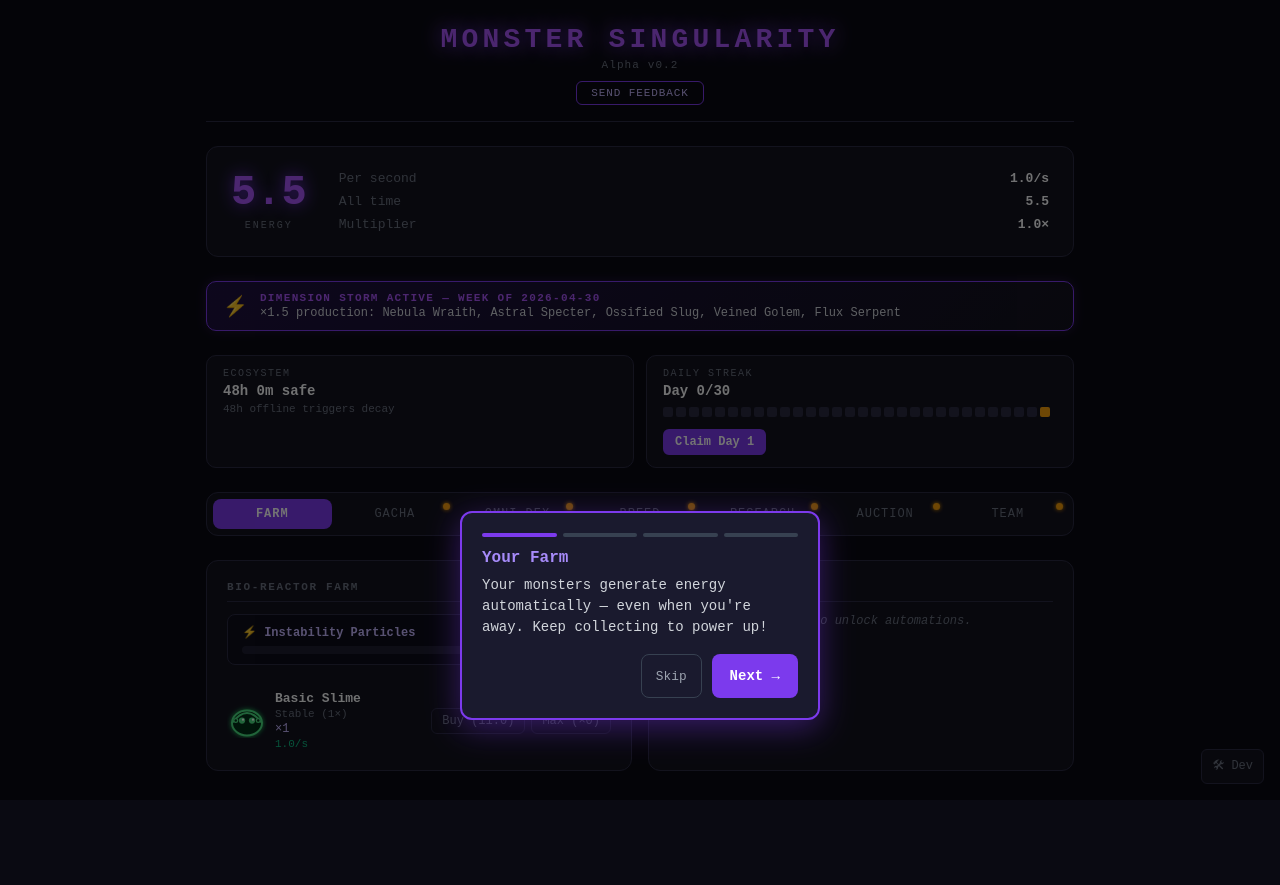
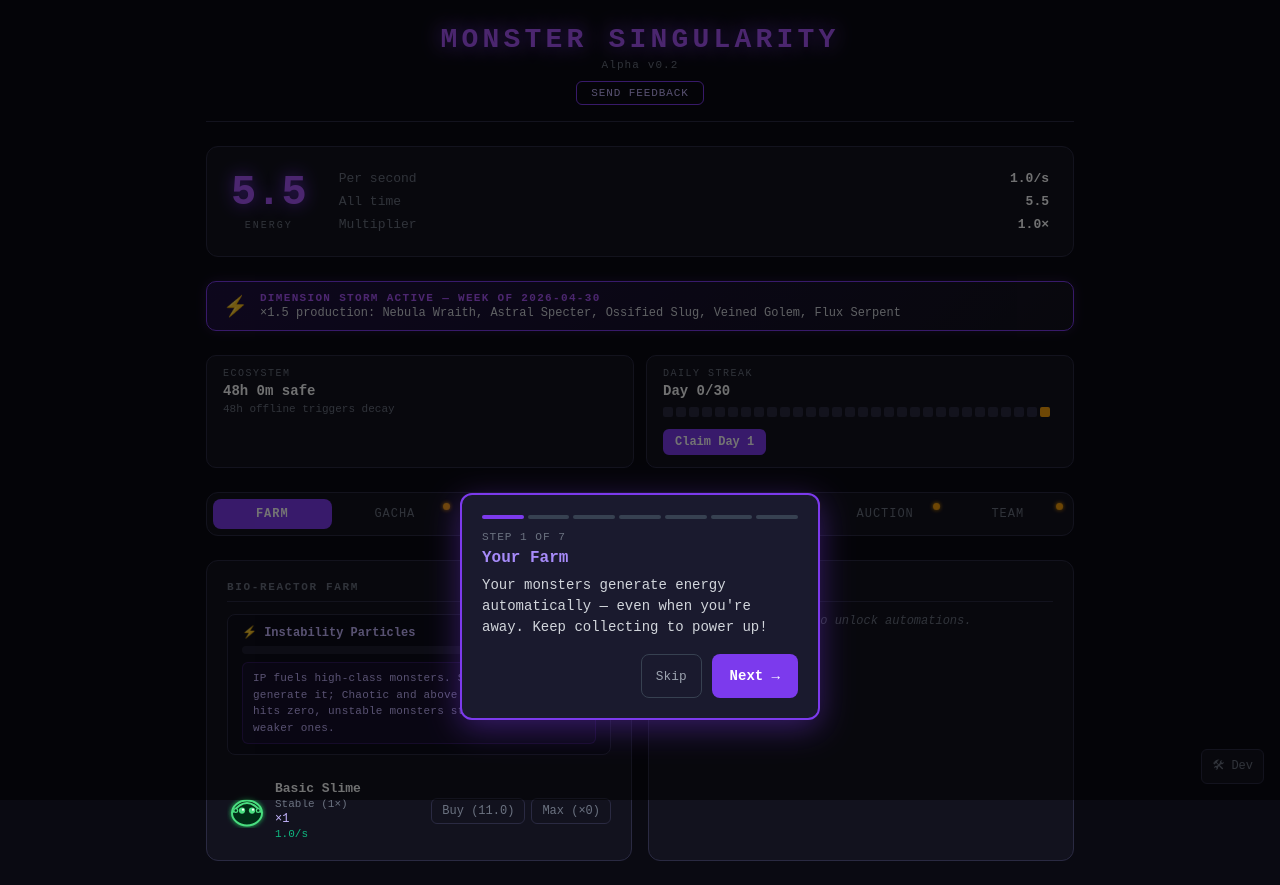
Before and after one commit to 2fast2hunter-ai/monster-singularity, a React (Vite) app in the folder monster-singularity/: page / in a window 1280 px wide. Before the commit the page ends 800 px from the top, so only its background shows below. Built offline with nearby package versions, Linux system fonts and the light colour scheme.

Commit message:
Extend onboarding to 7 steps (Gacha/Research/Team), add IP meter first-time hint

```diff
--- a/monster-singularity/src/App.css
+++ b/monster-singularity/src/App.css
@@ -1581,6 +1581,32 @@ body {
   letter-spacing: 0.04em;
 }
 
+.ip-hint-btn {
+  background: none;
+  border: none;
+  color: var(--text-dim);
+  cursor: pointer;
+  font-size: 11px;
+  padding: 2px 4px;
+  margin-left: auto;
+  line-height: 1;
+  opacity: 0.6;
+  flex-shrink: 0;
+}
+.ip-hint-btn:hover { opacity: 1; }
+
+.ip-first-time-hint {
+  margin-top: 8px;
+  padding: 7px 10px;
+  background: rgba(124, 58, 237, 0.08);
+  border: 1px solid rgba(124, 58, 237, 0.25);
+  border-radius: 6px;
+  font-size: 11px;
+  color: var(--accent-light);
+  line-height: 1.5;
+  letter-spacing: 0.02em;
+}
+
 /* ── Research toast ── */
 .research-toast-container {
   position: fixed;
--- a/monster-singularity/src/components/MonsterPanel.tsx
+++ b/monster-singularity/src/components/MonsterPanel.tsx
@@ -1,3 +1,4 @@
+import { useState } from 'react';
 import { useGameStore } from '../store/gameStore';
 import { formatNumber } from '../game/production';
 import { STABILITY_MULTIPLIERS } from '../game/production';
@@ -5,8 +6,12 @@ import { getInstabilityParticlesPerSecond } from '../game/timeDilation';
 import { MonsterSprite } from './MonsterSprite';
 
 const IP_CAPACITY = 500;
+const IP_HINT_KEY = 'ms_ip_hint_dismissed';
 
 export function MonsterPanel() {
+  const [ipHintDismissed, setIpHintDismissed] = useState(
+    () => !!localStorage.getItem(IP_HINT_KEY)
+  );
   const monsters = useGameStore((s) => s.monsters);
   const productionMultiplier = useGameStore((s) => s.productionMultiplier);
   const energy = useGameStore((s) => s.energy);
@@ -54,6 +59,18 @@ export function MonsterPanel() {
       <div className="ip-meter">
         <div className="ip-meter-header">
           <span className="ip-label">⚡ Instability Particles</span>
+          {!ipHintDismissed && (
+            <button
+              className="ip-hint-btn"
+              aria-label="What are Instability Particles?"
+              onClick={() => {
+                localStorage.setItem(IP_HINT_KEY, '1');
+                setIpHintDismissed(true);
+              }}
+            >
+              ✕
+            </button>
+          )}
           <span className="ip-value">
             {formatNumber(instabilityParticles)} / {IP_CAPACITY}
             {ipNetPerSec !== 0 && (
@@ -69,6 +86,12 @@ export function MonsterPanel() {
             style={{ width: `${ipFill * 100}%` }}
           />
         </div>
+        {!ipHintDismissed && (
+          <div className="ip-first-time-hint">
+            IP fuels high-class monsters. Stable monsters generate it; Chaotic and above consume it.
+            If it hits zero, unstable monsters start eating your weaker ones.
+          </div>
+        )}
         {decayWarning && (
           <div className="ip-decay-warning">
             ⚠ Particles depleted — high-class monsters will begin consuming lower-class ones!
--- a/monster-singularity/src/components/OnboardingTutorial.tsx
+++ b/monster-singularity/src/components/OnboardingTutorial.tsx
@@ -20,26 +20,57 @@ const STEPS: Step[] = [
   },
   {
     id: 2,
-    title: 'Your Monsters',
-    body: 'Tap any monster card to inspect its stats and upgrade it. Your starter monster is already hard at work!',
-    highlight: '.monster-row',
+    title: 'Instability Particles',
+    body: 'The ⚡ bar tracks Instability Particles (IP). Higher-class monsters need IP to stay stable — if it empties, they start consuming your weaker monsters!',
+    highlight: '.ip-meter',
     position: 'bottom',
   },
   {
     id: 3,
+    title: 'Gacha Capsules',
+    body: 'Spend energy here to draw rare monsters you can\'t breed or buy. Every 10 pulls guarantees a Rare or better — keep rolling to fill your collection!',
+    highlight: '[data-tab="gacha"]',
+    position: 'bottom',
+  },
+  {
+    id: 4,
     title: 'Breed New Species',
-    body: 'Cross two monsters to discover entirely new species with unique abilities.',
+    body: 'Cross two monsters to discover entirely new species. Rarer parents produce higher-class offspring with stronger bonuses.',
     highlight: '[data-tab="breeding"]',
     position: 'bottom',
   },
   {
-    id: 4,
+    id: 5,
     title: 'OmniDex',
-    body: 'Track your growing collection here. How many species can you discover?',
+    body: 'Track your full collection here. Discover new species to unlock permanent production multipliers.',
     highlight: '[data-tab="catalog"]',
     position: 'bottom',
   },
+  {
+    id: 6,
+    title: 'Research',
+    body: 'Spend Instability Particles to unlock permanent upgrades — faster breeding, better containment, and global multipliers.',
+    highlight: '[data-tab="research"]',
+    position: 'bottom',
+  },
+  {
+    id: 7,
+    title: 'Your Team',
+    body: 'Hire staff to automate tasks. Team members work in the background so you can focus on strategy.',
+    highlight: '[data-tab="staff"]',
+    position: 'bottom',
+  },
 ];
+
+const STEP_TABS: Record<number, string> = {
+  0: 'farm',
+  1: 'farm',
+  2: 'gacha',
+  3: 'breeding',
+  4: 'catalog',
+  5: 'research',
+  6: 'staff',
+};
 
 interface Props {
   onNavigate: (tab: string) => void;
@@ -57,14 +88,6 @@ export function OnboardingTutorial({ onNavigate }: Props) {
   if (!visible) return null;
 
   const current = STEPS[step];
-
-  // Which tab to show for each step index
-  const STEP_TABS: Record<number, string> = {
-    0: 'farm',
-    1: 'farm',
-    2: 'breeding',
-    3: 'catalog',
-  };
 
   function next() {
     const nextIdx = step + 1;
@@ -118,7 +141,7 @@ export function OnboardingTutorial({ onNavigate }: Props) {
         }}
       >
         {/* Step indicator */}
-        <div style={{ display: 'flex', gap: '6px', marginBottom: '12px' }}>
+        <div style={{ display: 'flex', gap: '4px', marginBottom: '12px' }}>
           {STEPS.map((_, i) => (
             <div
               key={i}
@@ -131,6 +154,11 @@ export function OnboardingTutorial({ onNavigate }: Props) {
               }}
             />
           ))}
+        </div>
+
+        {/* Step counter */}
+        <div style={{ fontSize: '0.7rem', color: '#6b7280', marginBottom: '6px', letterSpacing: '0.08em' }}>
+          STEP {step + 1} OF {STEPS.length}
         </div>
 
         <h3
```
